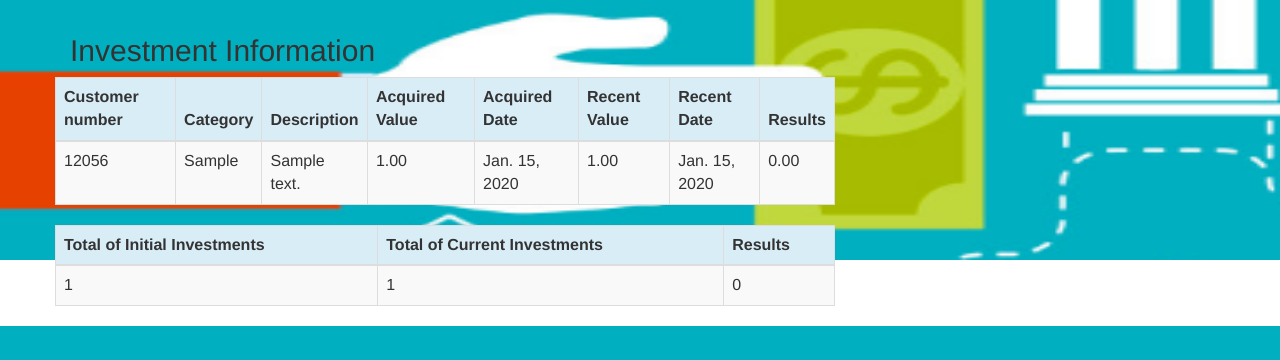
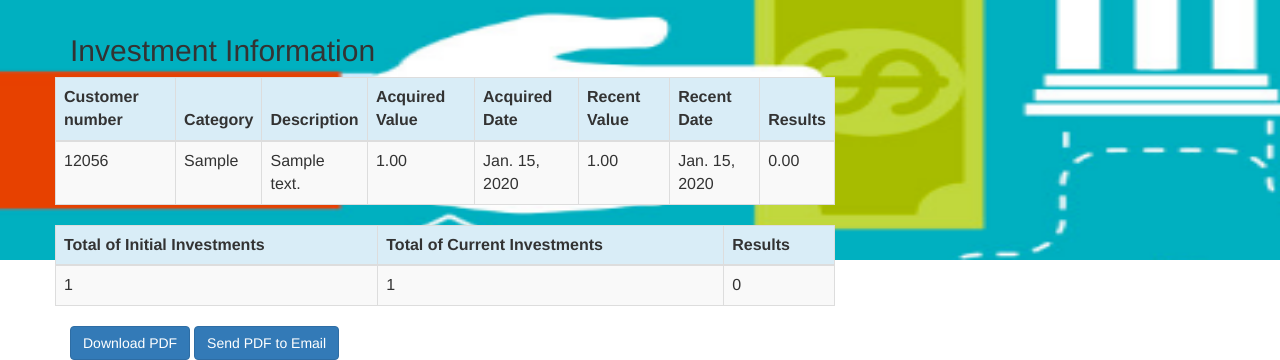
Before and after one commit to jayasindhura/EFS-Tutorial, a Django app: page /customer/1/portfolio/ in a window 1280 px wide. Shown: the part 740-1100 px from the top of the page. Before the commit the page ends 1066 px from the top, so only its background shows below. Run offline with Django 3.2, Linux system fonts and the light colour scheme; a user stored in the database is signed in; data comes from the database, SQL or seed files in the repository; tables that the repository leaves empty hold one stand-in row (values such as "Sample post"); a database or web service that is not in the repository returns one stand-in record (values such as "Sample title"); data that the repository does not hold is empty; some libraries are stand-ins or nearby versions.

Commit message:
PDF email

```diff
--- a/portfolio/templates/portfolio/customer_list.html
+++ b/portfolio/templates/portfolio/customer_list.html
@@ -53,8 +53,9 @@
                            class="btn btn-danger">Delete</a>
                     <td><a href="{% url 'portfolio:portfolio' pk=customer.pk %}"
                            class="btn btn-primary">Portfolio</a>
-                    <td><a href="{% url 'portfolio:portfolio_summary_pdf' pk=customer.pk %}"
+                    <!--<td><a href="{% url 'portfolio:portfolio_summary_pdf' pk=customer.pk %}"
                            class="btn btn-primary">Download Portfolio PDF Report</a>
+                    <td><a href="{% url 'portfolio:portfolio_summary_pdf_email' pk=customer.pk %}" type="button" class="btn btn-primary">Send PDF to Email</a>-->
 
                     </td>
 
--- a/portfolio/templates/portfolio/portfolio.html
+++ b/portfolio/templates/portfolio/portfolio.html
@@ -155,6 +155,10 @@
                             </tbody>
                         </table>
                     </div>
+            <div>
+                <a href="{% url 'portfolio:portfolio_summary_pdf' pk=customer.pk %}" class="btn btn-primary">Download PDF</a>
+                <a href="{% url 'portfolio:portfolio_summary_pdf_email' pk=customer.pk %}" class="btn btn-primary">Send PDF to Email</a>
+            </div>
             </body>
     </html>
 {% endblock %}
--- /dev/null
+++ b/portfolio/templates/portfolio/portfolio_summary_email.html
@@ -0,0 +1,5 @@
+{% extends 'portfolio/base.html' %}
+{% block content %}
+    <p>Portfolio Report has been successfully sent to your email!</p>
+    <a href="{% url 'portfolio:customer_list'%}" class="btn btn-primary">Back</a>
+{% endblock content %}
--- a/portfolio/urls.py
+++ b/portfolio/urls.py
@@ -32,6 +32,7 @@ urlpatterns = [
     url(r'^customers_json/', views.CustomerList.as_view()),
 
     path('pdf/<int:pk>/portfolio/', views.portfolio_summary_pdf,name='portfolio_summary_pdf'),
+    path('customer/<int:pk>/portfolio/', views.portfolio_summary_pdf_email, name='portfolio_summary_pdf_email'),
 
 ]
 urlpatterns = format_suffix_patterns(urlpatterns)
--- a/portfolio/views.py
+++ b/portfolio/views.py
@@ -209,7 +209,8 @@ def portfolio(request,pk):
         sum_current_stocks_value += stock.current_stock_value()
         sum_of_initial_stock_value += stock.initial_stock_value()
 
-   return render(request, 'portfolio/portfolio.html', {'customers': customers,
+   return render(request, 'portfolio/portfolio.html', {#'customer': customer,
+                                                       'customer': customer,
                                                        'investments': investments,
                                                        'stocks': stocks,
                                                        'sum_acquired_value': sum_acquired_value,
@@ -314,6 +315,51 @@ def portfolio_summary_pdf(request, pk):
     result = html.write_pdf(response,)
     return response
 
+############Attaching pdf to emails################
+#https://stackoverflow.com/questions/33218629/attaching-pdfs-to-emails-in-django
+#https://stackoverflow.com/questions/48988707/pdf-output-using-weasyprint-not-showing-images-django
+#https://stackoverflow.com/questions/19630388/django-attach-pisa-generated-pdf-to-email
+from django.core.mail import EmailMessage
+from io import BytesIO
+@login_required
+def portfolio_summary_pdf_email(request, pk):
+    customer = get_object_or_404(Customer, pk=pk)
+    customers = Customer.objects.filter(created_date__lte=timezone.now())
+    investments = Investment.objects.filter(customer=pk)
+    stocks = Stock.objects.filter(customer=pk)
+    sum_recent_value = Investment.objects.filter(customer=pk).aggregate(Sum('recent_value'))
+    sum_acquired_value = Investment.objects.filter(customer=pk).aggregate(Sum('acquired_value'))
+    # Initialize the value of the stocks
+    sum_current_stocks_value = 0
+    sum_of_initial_stock_value = 0
+
+    # Loop through each stock and add the value to the total
+    for stock in stocks:
+        sum_current_stocks_value += stock.current_stock_value()
+        sum_of_initial_stock_value += stock.initial_stock_value()
+    html = render_to_string('portfolio/portfolio_summary_pdf.html',
+                            {'customers': customer,
+                             'investments': investments,
+                             'stocks': stocks,
+                             'sum_acquired_value': sum_acquired_value,
+                             'sum_recent_value': sum_recent_value,
+                             'sum_current_stocks_value': sum_current_stocks_value,
+                             'sum_of_initial_stock_value': sum_of_initial_stock_value, })
+
+    # create invoice e-mail
+    subject = 'Portfolio Summary'
+    message = 'Hello,\n' \
+              'Please find the attached Portfolio Summary. \n\n' \
+              'Thanks & Regards, \n \n' \
+              'Eagle Financial Services'.format(customer.name)
+    email = EmailMessage(subject,message,'efs_management@efs.com',[customer.email])
+    buffer = BytesIO()
+    HTML(string=html,base_url=request.build_absolute_uri()).write_pdf(buffer,)
+    email.attach('portfolio_summary.pdf',
+                 buffer.getvalue(),
+                 'application/pdf')
+    email.send()
+    return render(request, 'portfolio/portfolio_summary_email.html')
 
 
 
```
Also changed, not shown: efs/settings.py (+12 -4 lines).
